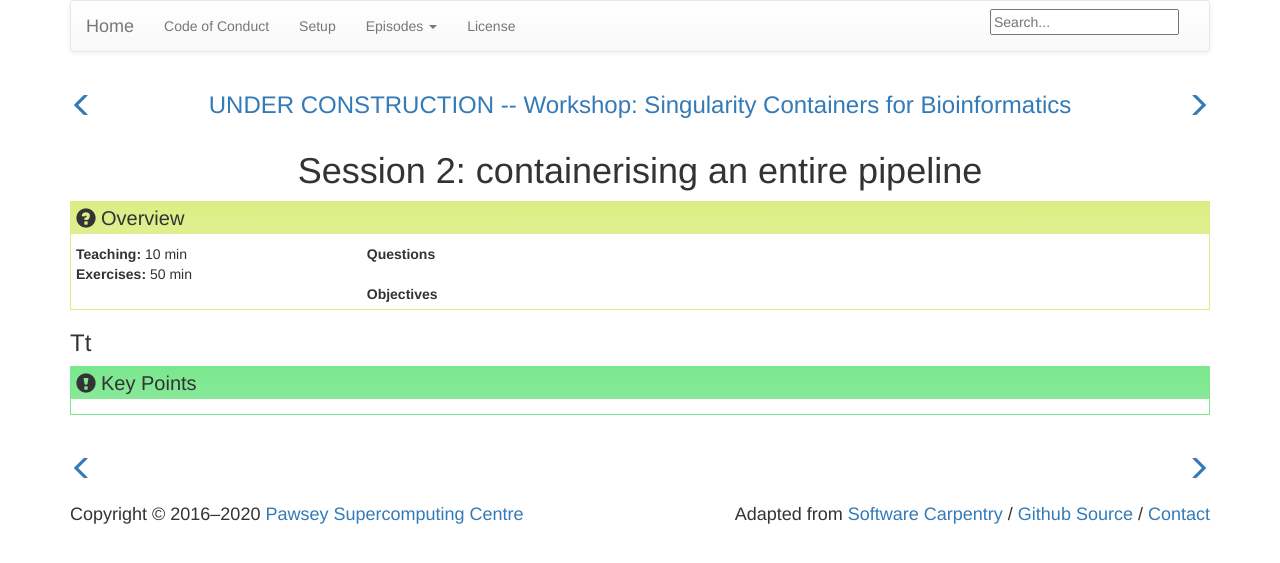
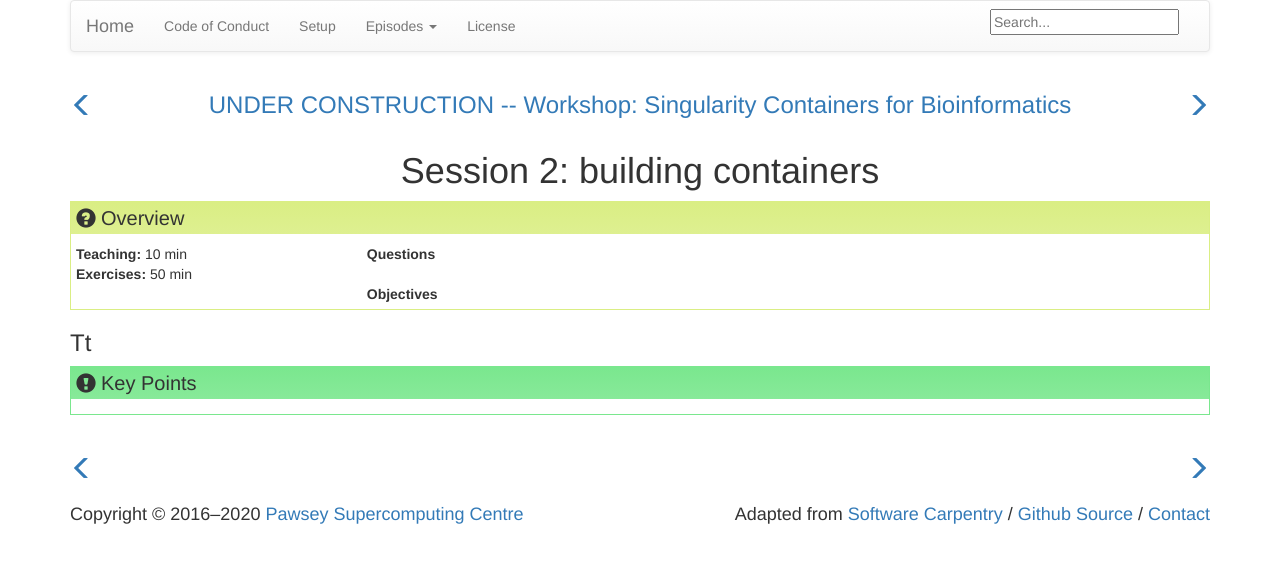
Before and after one commit to PawseySC/containers-bioinformatics-workshop, a Jekyll site: the page built from _episodes/4.s2-build.md, in a window 1280 px wide. Shown: the top 563 px of the page. Built offline with Jekyll 4.4.1, drawn with Linux system fonts in a browser that asks for light colours.

Commit message:
structure edit

```diff
--- a/_episodes/4.s2-build.md
+++ b/_episodes/4.s2-build.md
@@ -1,5 +1,5 @@
 ---
-title: "Session 2: containerising an entire pipeline"
+title: "Session 2: building containers"
 teaching: 10
 exercises: 50
 questions:
```
